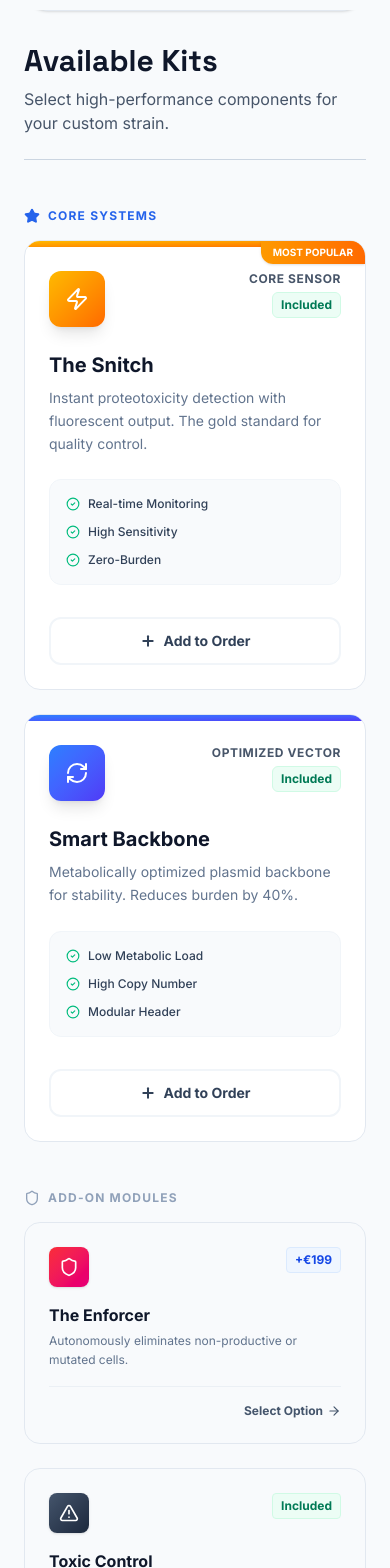
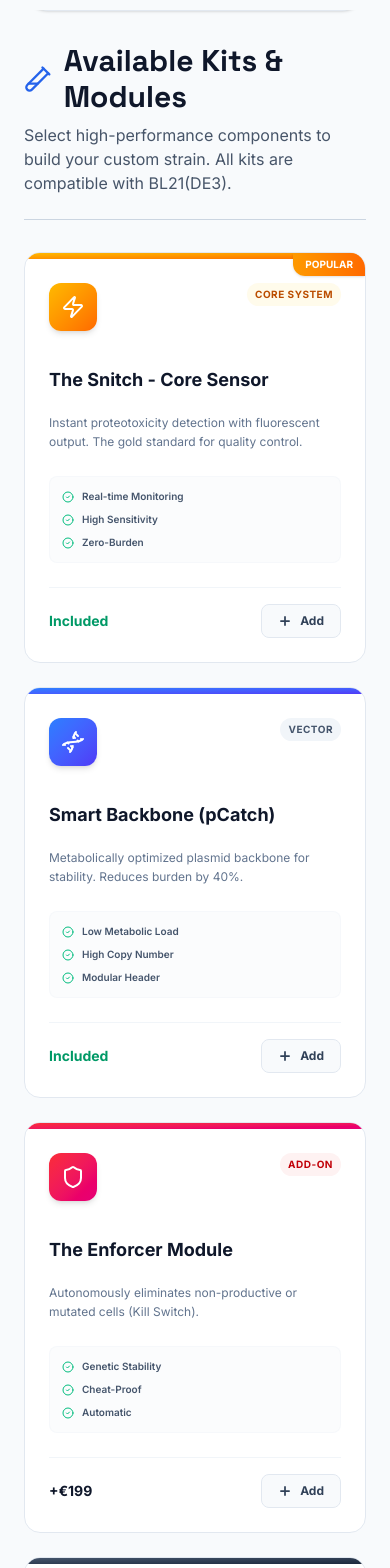
Before and after one commit to QuercusCode/Catcheaterweb, a Next.js app: page / in a window 390 px wide. Shown: the part 7060-8628 px from the top of the page. Built offline with nearby package versions, Linux system fonts and the light colour scheme.

Commit message:
Refactor Available Kits section into a unified grid

```diff
--- a/src/components/sections/ResearchKit.tsx
+++ b/src/components/sections/ResearchKit.tsx
@@ -1,12 +1,11 @@
-'use client';
-
-import { Zap, Shield, RefreshCw, AlertTriangle, ArrowRight, CheckCircle2, Star, Plus } from 'lucide-react';
+// ... imports
+import { Zap, Shield, RefreshCw, AlertTriangle, ArrowRight, CheckCircle2, Star, Plus, TestTube2, Dna } from 'lucide-react';
 
 const coreKits = [
     {
         id: 'snitch',
-        name: 'The Snitch',
-        role: 'Core Sensor',
+        name: 'The Snitch - Core Sensor',
+        category: 'Core System',
         icon: <Zap className="text-white" size={24} />,
         iconBg: 'bg-gradient-to-br from-amber-400 to-orange-500',
         desc: 'Instant proteotoxicity detection with fluorescent output. The gold standard for quality control.',
@@ -17,26 +16,23 @@ const coreKits = [
     },
     {
         id: 'backbone',
-        name: 'Smart Backbone',
-        role: 'Optimized Vector',
-        icon: <RefreshCw className="text-white" size={24} />,
+        name: 'Smart Backbone (pCatch)',
+        category: 'Vector',
+        icon: <Dna className="text-white" size={24} />,
         iconBg: 'bg-gradient-to-br from-blue-500 to-indigo-600',
         desc: 'Metabolically optimized plasmid backbone for stability. Reduces burden by 40%.',
         features: ['Low Metabolic Load', 'High Copy Number', 'Modular Header'],
         price: 'Included',
         popular: false,
         config: { origin: 'puc', resistance: 'kan' }
-    }
-];
-
-const modules = [
+    },
     {
         id: 'enforcer',
-        name: 'The Enforcer',
-        role: 'Kill Switch',
-        icon: <Shield className="text-white" size={20} />,
+        name: 'The Enforcer Module',
+        category: 'Add-on',
+        icon: <Shield className="text-white" size={24} />,
         iconBg: 'bg-gradient-to-br from-red-500 to-pink-600',
-        desc: 'Autonomously eliminates non-productive or mutated cells.',
+        desc: 'Autonomously eliminates non-productive or mutated cells (Kill Switch).',
         features: ['Genetic Stability', 'Cheat-Proof', 'Automatic'],
         price: '+$199',
         popular: false,
@@ -44,26 +40,24 @@ const modules = [
     },
     {
         id: 'control',
-        name: 'Toxic Control',
-        role: 'Validation Module',
-        icon: <AlertTriangle className="text-white" size={20} />,
+        name: 'Toxic Control Strain',
+        category: 'Validation',
+        icon: <AlertTriangle className="text-white" size={24} />,
         iconBg: 'bg-gradient-to-br from-slate-600 to-slate-800',
         desc: 'Positive control strain for calibrating sensor response.',
         features: ['Calibration Standard', 'Known Toxicity', 'Essential'],
         price: 'Included',
         popular: false,
         config: { strain: 'bl21de3-basic', customExplanation: 'Requiring Toxic Control Positive Standard' }
-    },
+    }
 ];
 
 export default function ResearchKit() {
     // eslint-disable-next-line @typescript-eslint/no-explicit-any
     const handleSelect = (config: any) => {
-        // Dispatch event to OrderForm
         const event = new CustomEvent('catcheater:select-kit', { detail: config });
         window.dispatchEvent(event);
 
-        // Smooth scroll to order form
         const orderSection = document.getElementById('order');
         if (orderSection) {
             orderSection.scrollIntoView({ behavior: 'smooth', block: 'center' });
@@ -71,32 +65,30 @@ export default function ResearchKit() {
     };
 
     return (
-        <section className="space-y-12">
-            <div className="grid grid-cols-1 lg:grid-cols-3 gap-0">
-                <div className="lg:col-span-2 space-y-12">
+        <section className="space-y-8">
             {/* Header */}
-                    <div className="flex justify-between items-end border-b border-border pb-6">
+            <div className="flex flex-col md:flex-row justify-between items-end border-b border-border pb-6 gap-4">
                 <div>
-                            <h2 className="text-3xl font-display font-bold text-foreground">Available Kits</h2>
-                            <p className="text-muted-foreground text-base mt-2">Select high-performance components for your custom strain.</p>
+                    <h2 className="text-3xl font-display font-bold text-foreground flex items-center gap-3">
+                        <TestTube2 className="text-primary" size={32} /> Available Kits & Modules
+                    </h2>
+                    <p className="text-muted-foreground text-base mt-2 max-w-2xl">
+                        Select high-performance components to build your custom strain. All kits are compatible with BL21(DE3).
+                    </p>
                 </div>
             </div>
 
-                    {/* 1. Core Systems */}
-                    <div className="space-y-6">
-                        <h3 className="text-xs font-bold text-primary uppercase tracking-widest flex items-center gap-2 mb-4">
-                            <Star size={16} className="fill-primary text-primary" /> Core Systems
-                        </h3>
-                        <div className="grid grid-cols-1 md:grid-cols-2 gap-6">
+            {/* Unified Grid */}
+            <div className="grid grid-cols-1 md:grid-cols-2 xl:grid-cols-4 gap-6">
                 {coreKits.map((kit) => (
                     <div
                         key={kit.id}
-                                    className="group relative bg-white rounded-2xl border border-slate-200 overflow-hidden hover:border-primary/50 hover:shadow-xl hover:shadow-primary/5 transition-all duration-300 hover:-translate-y-1"
+                        className="group relative bg-white rounded-2xl border border-slate-200 overflow-hidden hover:border-primary/50 hover:shadow-xl hover:shadow-primary/5 transition-all duration-300 hover:-translate-y-1 flex flex-col"
                     >
                         {kit.popular && (
                             <div className="absolute top-0 right-0 z-10">
                                 <div className="bg-gradient-to-r from-amber-500 to-orange-500 text-white text-[10px] font-bold px-3 py-1 rounded-bl-xl shadow-sm">
-                                                MOST POPULAR
+                                    POPULAR
                                 </div>
                             </div>
                         )}
@@ -104,80 +96,50 @@ export default function ResearchKit() {
                         {/* Top Accent Gradient */}
                         <div className={`h-1.5 w-full ${kit.iconBg}`} />
 
-                                    <div className="p-6">
+                        <div className="p-6 flex flex-col h-full">
                             <div className="flex justify-between items-start mb-6">
-                                            <div className={`w-14 h-14 rounded-xl shadow-lg flex items-center justify-center ${kit.iconBg} group-hover:scale-110 transition-transform duration-300`}>
+                                <div className={`w-12 h-12 rounded-xl shadow-md flex items-center justify-center ${kit.iconBg} group-hover:scale-110 transition-transform duration-300`}>
                                     {kit.icon}
                                 </div>
-                                            <div className="text-right">
-                                                <div className="text-xs font-bold text-muted-foreground uppercase tracking-wider mb-1">{kit.role}</div>
-                                                <span className={`inline-block text-xs font-bold px-2 py-1 rounded-md ${kit.price === 'Included' ? 'text-emerald-700 bg-emerald-50 border border-emerald-100' : 'text-slate-700 bg-slate-100'}`}>
-                                                    {kit.price}
+                                <span className={`inline-block text-[10px] font-bold px-2 py-1 rounded-full uppercase tracking-wider ${kit.category === 'Core System' ? 'bg-amber-50 text-amber-700' :
+                                        kit.category === 'Add-on' ? 'bg-red-50 text-red-700' :
+                                            'bg-slate-100 text-slate-600'
+                                    }`}>
+                                    {kit.category}
                                 </span>
                             </div>
-                                        </div>
 
-                                        <h4 className="text-xl font-bold text-foreground mb-2 group-hover:text-primary transition-colors">{kit.name}</h4>
-                                        <p className="text-sm text-slate-500 mb-6 leading-relaxed min-h-[40px]">{kit.desc}</p>
+                            <h4 className="text-lg font-bold text-foreground mb-2 leading-tight group-hover:text-primary transition-colors min-h-[50px] flex items-center">
+                                {kit.name}
+                            </h4>
 
-                                        <div className="space-y-3 mb-8 bg-slate-50 rounded-xl p-4 border border-slate-100">
+                            <p className="text-xs text-slate-500 mb-6 leading-relaxed flex-grow">
+                                {kit.desc}
+                            </p>
+
+                            <div className="space-y-2 mb-6 bg-slate-50/50 rounded-lg p-3 border border-slate-100/50">
                                 {kit.features.map((feat, i) => (
-                                                <div key={i} className="flex items-center gap-2 text-xs font-medium text-slate-700">
-                                                    <CheckCircle2 size={14} className="text-emerald-500 shrink-0" /> {feat}
+                                    <div key={i} className="flex items-center gap-2 text-[10px] font-semibold text-slate-600">
+                                        <CheckCircle2 size={12} className="text-emerald-500 shrink-0" /> {feat}
                                     </div>
                                 ))}
                             </div>
 
+                            <div className="mt-auto pt-4 border-t border-slate-100 flex items-center justify-between gap-4">
+                                <span className={`font-bold text-sm ${kit.price === 'Included' || kit.price === 'Free' ? 'text-emerald-600' : 'text-foreground'}`}>
+                                    {kit.price.replace('$', '€')}
+                                </span>
                                 <button
                                     onClick={() => handleSelect(kit.config)}
-                                            className="w-full py-3 bg-white border-2 border-slate-100 hover:border-primary hover:bg-primary hover:text-white text-slate-700 rounded-xl font-bold text-sm transition-all duration-200 flex items-center justify-center gap-2 group-hover:shadow-lg group-hover:shadow-primary/20"
+                                    className="px-4 py-2 bg-slate-50 border border-slate-200 hover:border-primary hover:bg-primary hover:text-white text-slate-700 rounded-lg font-bold text-xs transition-all duration-200 flex items-center gap-2"
                                 >
-                                            <Plus size={16} strokeWidth={3} /> Add to Order
-                                        </button>
-                                    </div>
-                                </div>
-                            ))}
-                        </div>
-                    </div>
-
-                    {/* 2. Add-on Modules */}
-                    <div className="space-y-6">
-                        <h3 className="text-xs font-bold text-slate-400 uppercase tracking-widest flex items-center gap-2 mb-4">
-                            <Shield size={16} /> Add-on Modules
-                        </h3>
-                        <div className="grid grid-cols-1 md:grid-cols-2 gap-6">
-                            {modules.map((kit) => (
-                                <div key={kit.id} className="relative bg-slate-50/80 rounded-2xl border border-slate-200 p-1 hover:bg-white hover:border-slate-300 transition-all duration-300 group">
-                                    <div className="p-5 flex flex-col h-full">
-                                        <div className="flex items-start justify-between mb-4">
-                                            <div className={`w-10 h-10 rounded-lg shadow-sm flex items-center justify-center ${kit.iconBg}`}>
-                                                {kit.icon}
-                                            </div>
-                                            <span className={`text-xs font-bold px-2 py-1 rounded border ${kit.price.startsWith('+') ? 'bg-blue-50 text-blue-700 border-blue-100' : 'bg-emerald-50 text-emerald-700 border-emerald-100'}`}>
-                                                {kit.price.replace('$', '€')}
-                                            </span>
-                                        </div>
-
-                                        <h4 className="text-base font-bold text-foreground mb-1">{kit.name}</h4>
-                                        <p className="text-xs text-slate-500 mb-4 leading-relaxed">{kit.desc}</p>
-
-                                        <div className="mt-auto pt-4 border-t border-slate-200/60">
-                                            <button
-                                                onClick={() => handleSelect(kit.config)}
-                                                className="text-xs font-bold text-slate-600 hover:text-primary flex items-center gap-1 group-hover:gap-2 transition-all w-full justify-end"
-                                            >
-                                                Select Option <ArrowRight size={14} />
+                                    <Plus size={14} strokeWidth={3} /> Add
                                 </button>
                             </div>
                         </div>
                     </div>
                 ))}
             </div>
-                    </div>
-                </div>
-                {/* 3. Empty Column to align with Order form sidebar */}
-                <div className="hidden lg:block lg:col-span-1" />
-            </div>
         </section>
     );
 }
```
Lines whose indentation alone changed are shown as unchanged.
